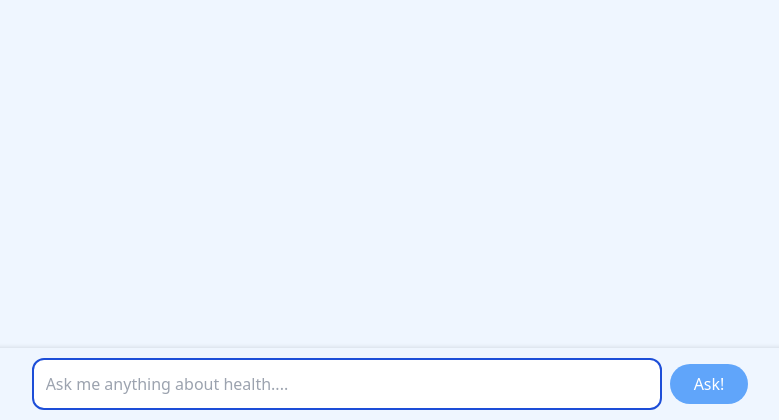
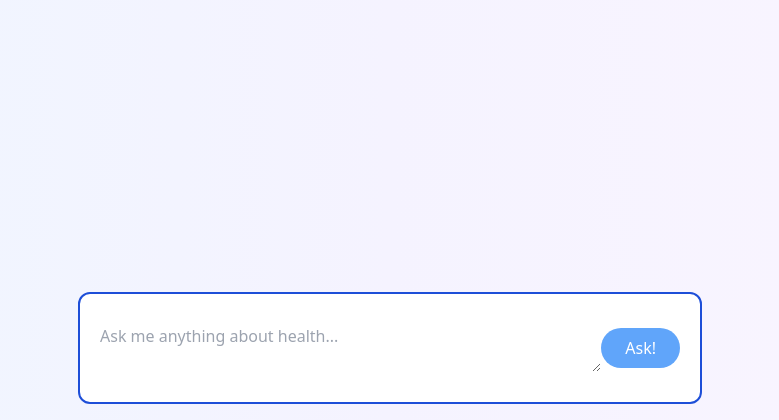
Before and after one commit to Abhijnan18/Chatbot-Flask-App, a Flask app: page / in a window 1280 px wide. Shown: the part 380-800 px from the top of the page, without its empty margins (250-1029 px from the left). Run offline with Flask 3, Linux system fonts and the light colour scheme; some libraries are stand-ins or nearby versions.

Commit message:
Final changes of the day

```diff
--- a/app.py
+++ b/app.py
@@ -43,7 +43,10 @@ def ask():
     The text delimited by single quotes is the conversation history please refer this to have context, and to avoid redundancy, reffering this make sure your conversations isn't reptational :'{conversation_history}'
 
     This is the current user message you are supposed to reply by reffering to the converstaion history if needed: {user_message}
+
     '''
+    # All the Text elements of all the outputs you provide must be enclosed in suitable html tags, please dont forget to do this.
+
 
     # Pass the history as context
     response = genai.chat(messages=[prompt])
--- a/templates/index.html
+++ b/templates/index.html
@@ -8,14 +8,6 @@
     <script src="https://code.jquery.com/jquery-3.6.4.min.js"></script>
     <title>Healthcare Chatbot</title>
     <style>
-        .fixed-input {
-            position: fixed;
-            bottom: 0;
-            width: 100%;
-            padding: 10px;
-            background-color: transperent;
-            box-shadow: 0 -1px 4px rgba(0, 0, 0, 0.1);
-        }
 
         #conversation {
             max-height: calc(100vh - 60px); /* Adjusted height to make room for the fixed input */
@@ -24,29 +16,31 @@
         }
     </style>
 </head>
-<body class="bg-blue-50 overflow-x-hidden font-family: ui-monospace, SFMono-Regular, Menlo, Monaco, Consolas, Liberation Mono, 'Courier New', monospace;">
-
+<body class="bg-gradient-to-r from-blue-50 via-violet-50 to-purple-50 overflow-x-hidden font-family: ui-monospace, SFMono-Regular, Menlo, Monaco, Consolas, Liberation Mono, 'Courier New', monospace;">
     <h1>Healthcare Chatbot</h1>
-    <div id="conversation" class="overflow-y-auto">
+    <div id="conversation" class="">
         {% for message in conversation %}
             {% if 'You:' in message %}
-            <div class="ml-96 mr-20 mb-10">
+            <div class="max-w-[50%] mb-10 ml-auto mr-20">
                 <p class="user-message bg-blue-600 text-white p-5 rounded-xl shadow-xl">{{ message }}</p>
             </div>
             {% elif 'Lyra:' in message %}
-            <div class="mr-96 ml-20 mb-10">
-                <p class="lyra-message bg-green-300 p-5 rounded-xl shadow-xl">{{ message }}</p>
+            <div class="max-w-[50%] mb-10 mr-auto ml-20">
+                <p class="lyra-message bg-slate-100 p-5 rounded-xl shadow-xl border-[1px]">{{ message }}</p>
                 <p>{{ conversation_count }} of {{ message_limit }}</p>
             </div>
             {% endif %}
         {% endfor %}
     </div>
 
-    <div class="fixed-input">
+    <div class="fixed-input fixed bottom-0 w-full p-4">
         <form method="post" action="/ask" class="flex justify-center items-center">
             <label for="user_message" class="sr-only"></label>
-            <input type="text" id="user_message" name="user_message" placeholder="Ask me anything about health...." required class="border-2 border-blue-700 bg-white w-6/12 rounded-xl p-3">
-            <button type="submit" class="py-2 px-6 ml-2 text-white bg-blue-400 hover:bg-blue-800 rounded-full">Ask!</button>
+            <div class="flex items-center border-2 border-blue-700 bg-white w-6/12 h-28 rounded-xl p-5">
+                <textarea id="user_message" name="user_message" placeholder="Ask me anything about health..." required class="w-full block h-auto"></textarea>
+                <button type="submit" class="py-2 px-6 text-white bg-blue-400 hover:bg-blue-800 rounded-full">Ask!</button>
+              </div>
+
         </form>
     </div>
 
@@ -64,7 +58,7 @@
                 $('#user_message').val('');
 
                 // Add user message to the conversation
-                $('#conversation').append('<div class="ml-96 mr-20 mb-10"><p class="user-message bg-blue-600 text-white p-5 rounded-xl shadow-xl">You: ' + userMessage + '</p></div>');
+                $('#conversation').append('<div class="max-w-[50%] mb-10 ml-auto mr-20"><p class="user-message bg-blue-600 text-white p-5 rounded-xl shadow-xl">You: ' + userMessage + '</p></div>');
 
                 // Show "Generating..." message
                 $('#conversation').append('<div class="mr-96 ml-20 mb-10"><p class="lyra-message bg-yellow-300 p-5 rounded-xl shadow-xl">Generating...</p></div>');
@@ -77,7 +71,7 @@
                     success: function (data) {
                         // Update the conversation dynamically
                         $('#conversation').find('.lyra-message:contains("Generating...")').remove(); // Remove "Generating..." message
-                        $('#conversation').append('<div class="mr-96 ml-20 mb-10"><p class="lyra-message bg-green-300 p-5 rounded-xl shadow-xl"> ' + data.lyra_message + '</p></div>');
+                        $('#conversation').append('<div class="max-w-[50%] mb-10 mr-auto ml-20"><p class="lyra-message bg-slate-100 p-5 rounded-xl shadow-xl border-[1px]"> ' + data.lyra_message + '</p></div>');
 
                         // Scroll to the bottom of the conversation
                         $('#conversation').scrollTop($('#conversation')[0].scrollHeight);
```
